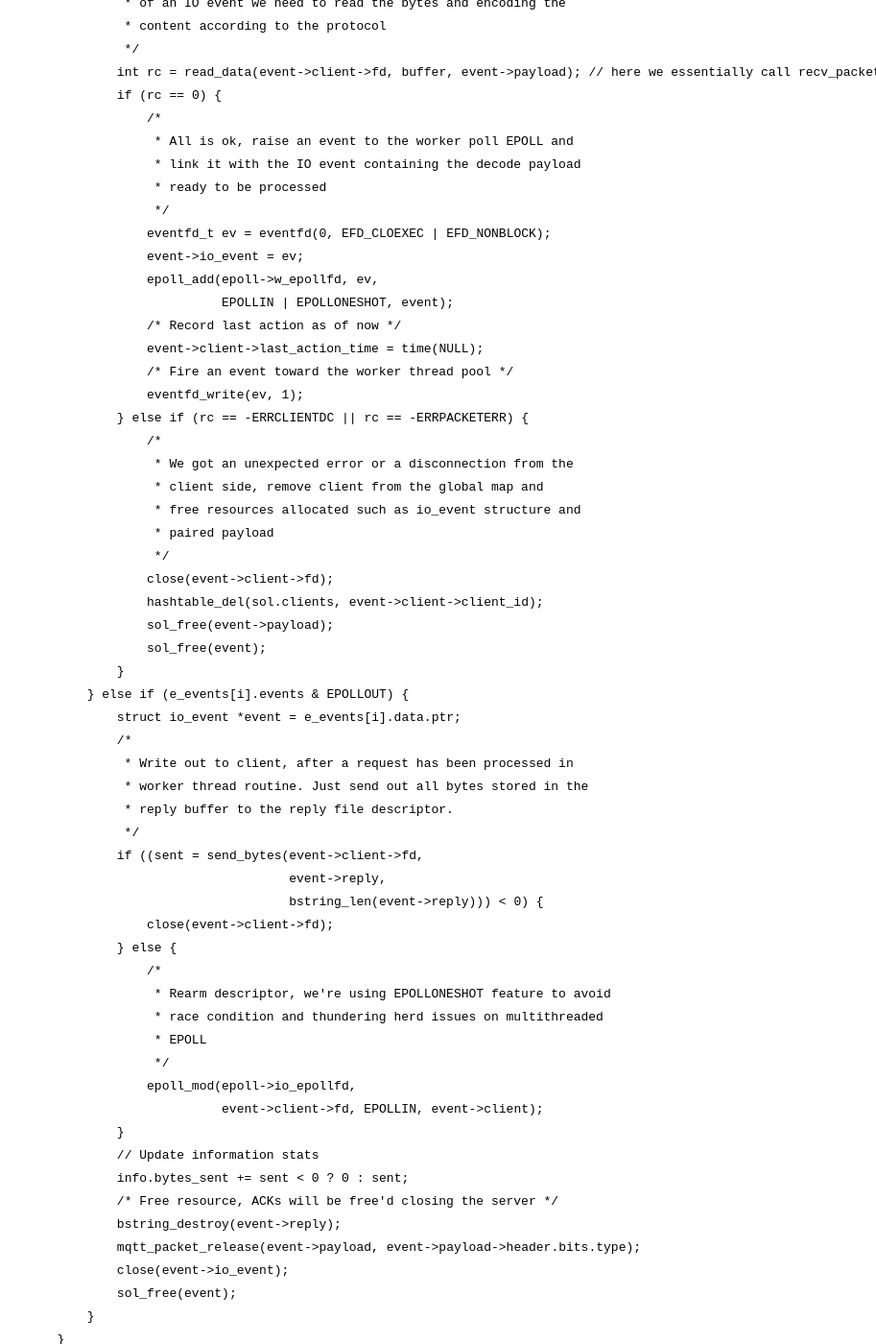
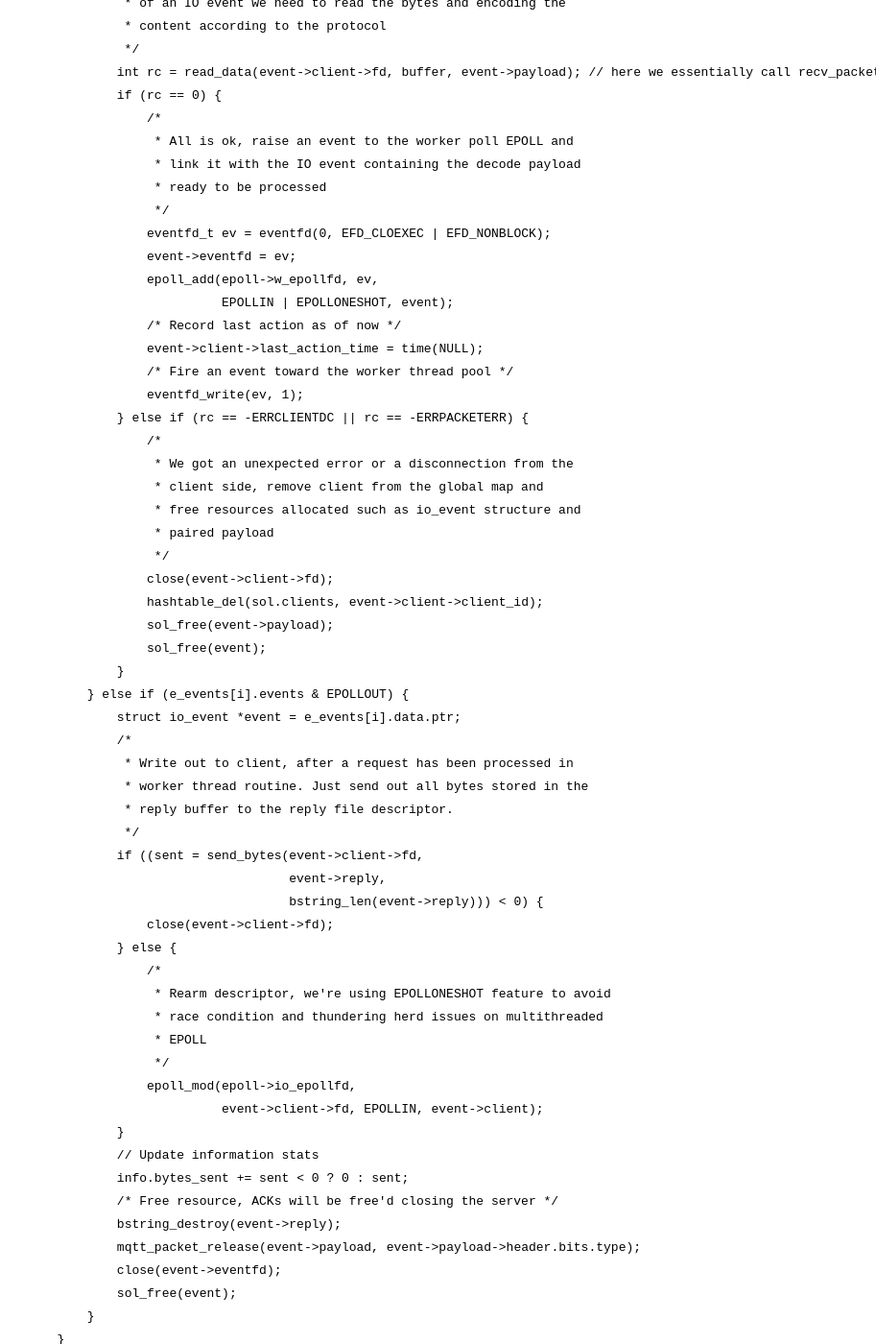
Before and after one commit to codepr/codepr.github.io, a Jekyll site: the page built from _posts/2019-09-25-sol-mqtt-broker-bonus.md, in a window 1280 px wide and 1400 px high, scrolled down 12949 px. Shown: the whole window at 96% size, without its empty margins (367-1280 px from the left). Built offline with Jekyll 4.4.1, drawn with Linux system fonts in a browser that asks for light colours; some of the changed text lies outside the part shown.

Commit message:
Updated io_event -> eventfd

```diff
--- a/_posts/2019-09-25-sol-mqtt-broker-bonus.md
+++ b/_posts/2019-09-25-sol-mqtt-broker-bonus.md
@@ -547,7 +547,7 @@
                      * ready to be processed
                      */
                     eventfd_t ev = eventfd(0, EFD_CLOEXEC | EFD_NONBLOCK);
-                    event->io_event = ev;
+                    event->eventfd = ev;
                     epoll_add(epoll->w_epollfd, ev,
                               EPOLLIN | EPOLLONESHOT, event);
                     /* Record last action as of now */
@@ -591,7 +591,7 @@
                 /* Free resource, ACKs will be free'd closing the server */
                 bstring_destroy(event->reply);
                 mqtt_packet_release(event->payload, event->payload->header.bits.type);
-                close(event->io_event);
+                close(event->eventfd);
                 sol_free(event);
             }
         }
@@ -650,7 +650,7 @@
                 publish_stats();
             } else if (e_events[i].events & EPOLLIN) {
                 struct io_event *event = e_events[i].data.ptr;
-                eventfd_read(event->io_event, &val);
+                eventfd_read(event->eventfd, &val);
                 // TODO free client and remove it from the global map in case
                 // of QUIT command (check return code)
                 int reply = handlers[event->payload->header.bits.type](event);
@@ -659,7 +659,7 @@
                 else if (reply != CLIENTDC) {
                     epoll_mod(epoll->io_epollfd,
                               event->client->fd, EPOLLIN, event->client);
-                    close(event->io_event);
+                    close(event->eventfd);
                 }
             }
         }
```
